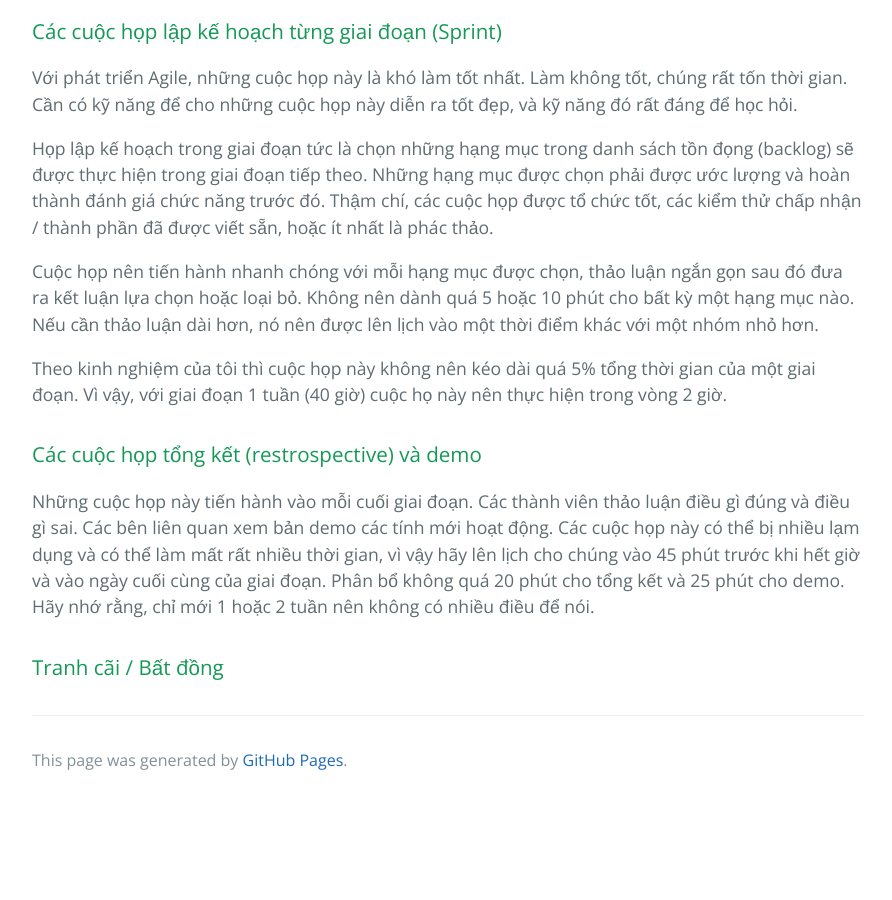
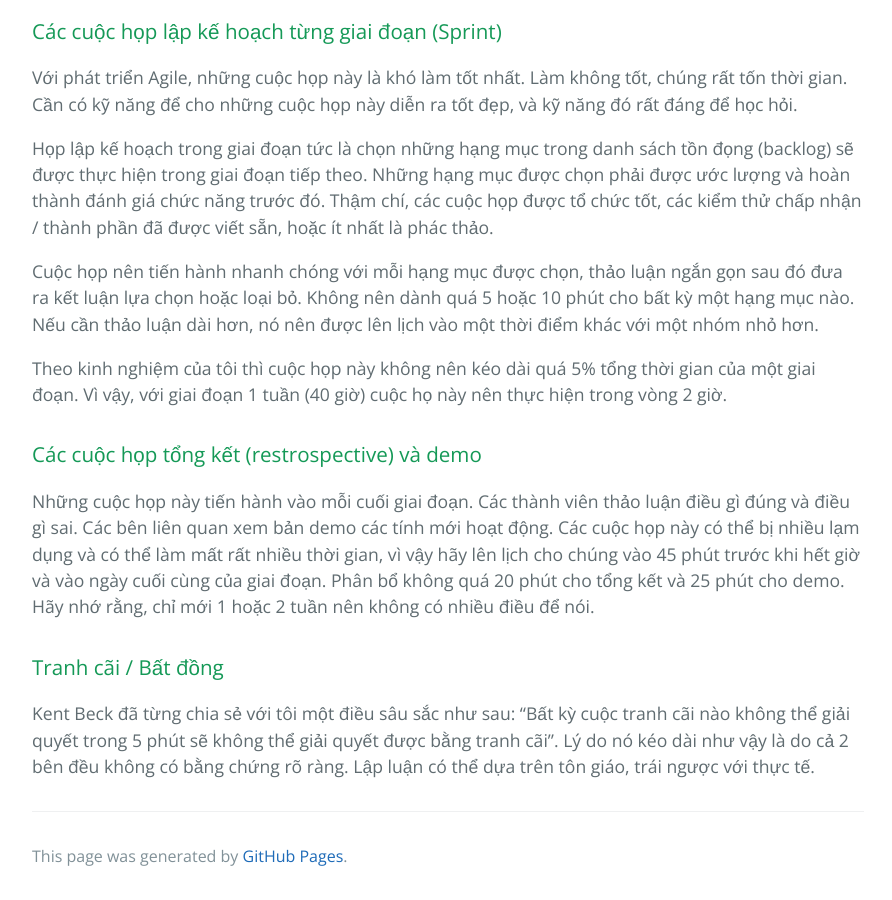
Before and after one commit to HaiBV/haibv.github.io, a Jekyll site: the page built from clean-coder/chapter-9-time-management.md, in a window 1280 px wide and 900 px high, scrolled down 3371 px. Shown: the whole window, without its empty margins (192-1084 px from the left). Built offline with Jekyll 4.4.1, drawn with Linux system fonts in a browser that asks for light colours; our own code applies the rules of GitHub Pages for plain Markdown files; before the commit the page ends 4175 px from its top, so only the background shows below that.

Commit message:
Update The Clean Coder - Chapter 9 Time management

```diff
--- a/clean-coder/chapter-9-time-management.md
+++ b/clean-coder/chapter-9-time-management.md
@@ -84,3 +84,5 @@ Theo kinh nghiệm của tôi thì cuộc họp này không nên kéo dài quá
 Những cuộc họp này tiến hành vào mỗi cuối giai đoạn. Các thành viên thảo luận điều gì đúng và điều gì sai. Các bên liên quan xem bản demo các tính mới hoạt động. Các cuộc họp này có thể bị nhiều lạm dụng và có thể làm mất rất nhiều thời gian, vì vậy hãy lên lịch cho chúng vào 45 phút trước khi hết giờ và vào ngày cuối cùng của giai đoạn. Phân bổ không quá 20 phút cho tổng kết và 25 phút cho demo. Hãy nhớ rằng, chỉ mới 1 hoặc 2 tuần nên không có nhiều điều để nói.
 
 ### Tranh cãi / Bất đồng
+
+Kent Beck đã từng chia sẻ với tôi một điều sâu sắc như sau: "Bất kỳ cuộc tranh cãi nào không thể giải quyết trong 5 phút sẽ không thể giải quyết được bằng tranh cãi". Lý do nó kéo dài như vậy là do cả 2 bên đều không có bằng chứng rõ ràng. Lập luận có thể dựa trên tôn giáo, trái ngược với thực tế.
```
